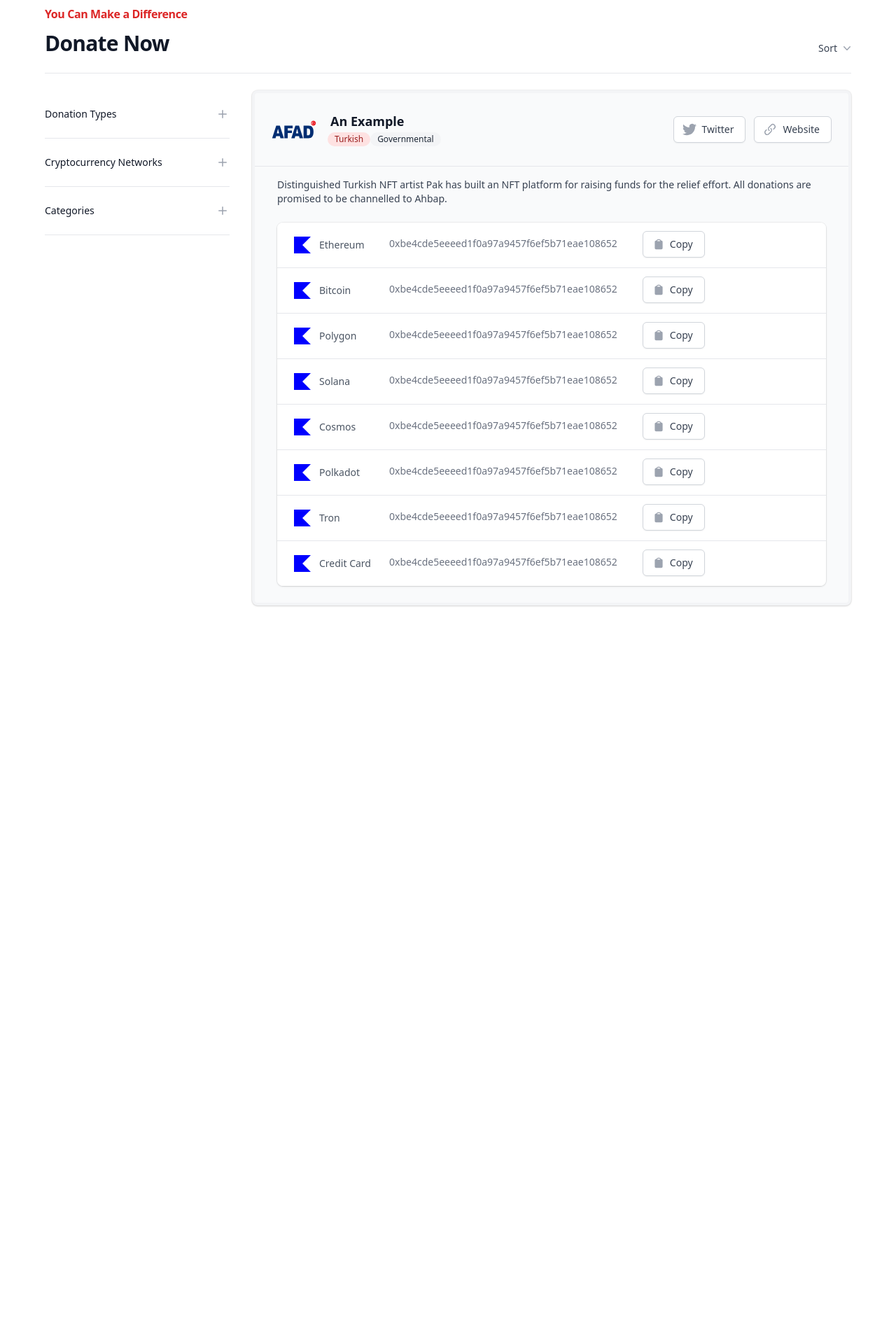
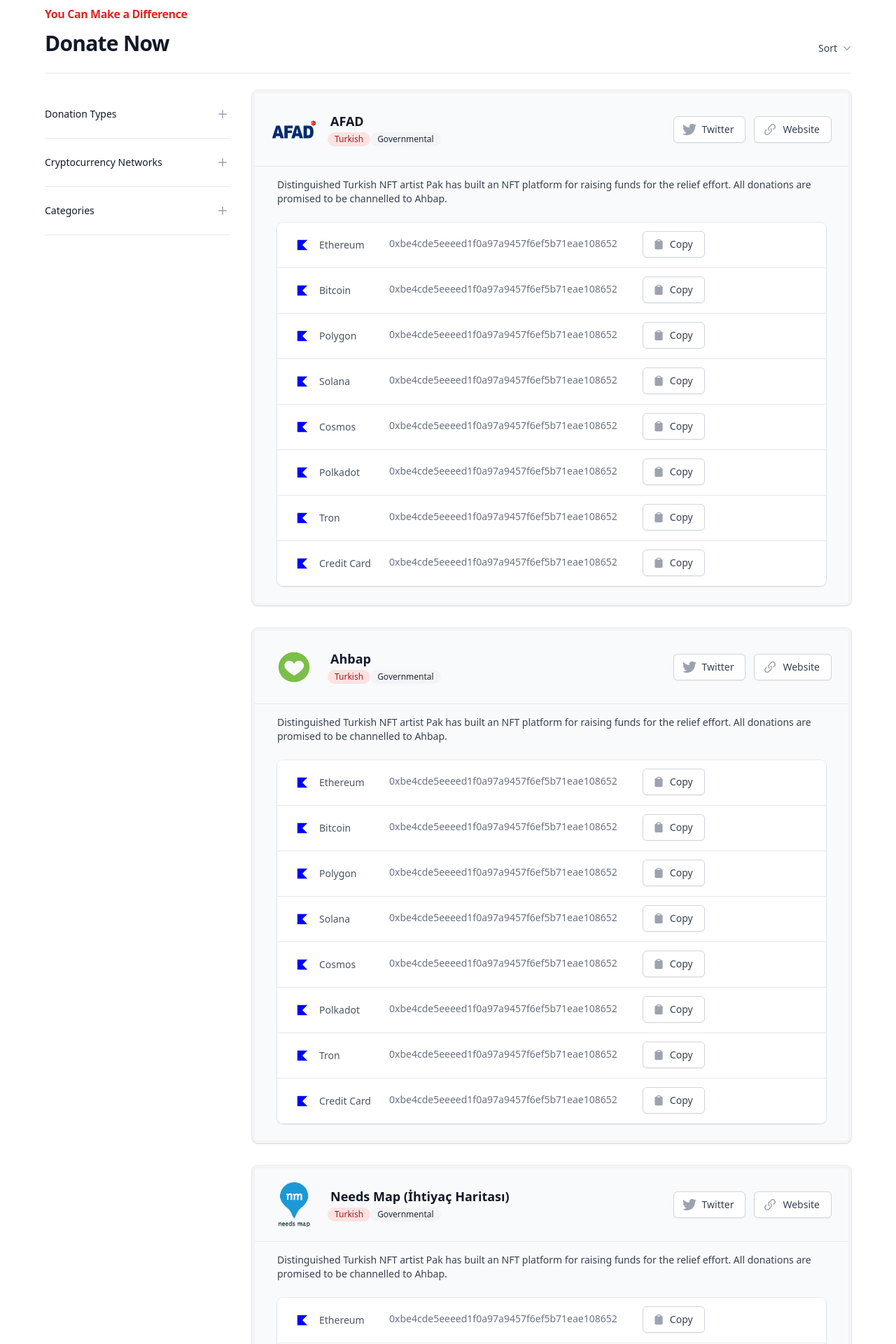
Before and after one commit to neu-fi/turkiye-relief-dao, a Next.js app: page / in a window 1280 px wide. Shown: the part 2020-3940 px from the top of the page at 70% size. Before the commit the page ends 2981 px from the top, so only its background shows below. Built offline with nearby package versions, Linux system fonts and the light colour scheme.

Commit message:
Add placeholder organizations

```diff
--- a/app/Organizations.tsx
+++ b/app/Organizations.tsx
@@ -54,7 +54,7 @@
 //   * Options could have the following: info, warning
 const organizations = [
   {
-    name: 'AFAD (Republic Of Türkiye Ministry Of Interior Disaster And Emergency Management Presidency)',
+    name: 'AFAD',
     description: 'Disaster and Emergency Management Authority, an institution working to prevent disasters and minimize disaster-related damages, plan and coordinate post-disaster response, and promote cooperation among various government agencies.',
     logoUrl: './icons/organizations/afad.svg',
     websiteUrl: 'https://en.afad.gov.tr/',
@@ -131,7 +131,7 @@
   {
     name: 'Needs Map (İhtiyaç Haritası)',
     description: 'An online social platform cooperative based in Türkiye, where individuals and organizations wishing to support those in need can connect',
-    logoUrl: './icons/organizations/needsmap.svg',
+    logoUrl: './icons/organizations/needsmap.png',
     websiteUrl: 'https://www.needsmap.coop/',
     twitterUrl: 'https://twitter.com/ihtiyacharitasi',
     popularity: 1,
@@ -288,18 +288,6 @@
       { id: 'turkish', label: 'Turkish', checked: true },
       { id: 'international', label: 'International', checked: true },
     ],
-  },
-]
-
-const people = [
-  {
-    name: 'Lindsay Walton',
-    title: 'Front-end Developer',
-    department: 'Optimization',
-    email: 'lindsay.walton@example.com',
-    role: 'Member',
-    image:
-      'https://images.unsplash.com/photo-1517841905240-472988babdf9?ixlib=rb-1.2.1&ixid=eyJhcHBfaWQiOjEyMDd9&auto=format&fit=facearea&facepad=2&w=256&h=256&q=80',
   },
 ];
 
@@ -570,22 +558,21 @@
 
               {/* Contents */}
               <div className="lg:col-span-3">
-
-                {/* Add organizations */}
-                <div className="bg-gray-50 sm:rounded-lg border-solid border-4 border-gray-100 shadow ring-1 ring-black ring-opacity-5">
+                {organizations.map((organization) => (
+                  <div className="bg-gray-50 mb-8 sm:rounded-lg border-solid border-4 border-gray-100 shadow ring-1 ring-black ring-opacity-5">
                     <div className="border-b border-gray-200 px-4 py-5 sm:px-6">
                       <div className="-ml-4 -mt-4 flex flex-wrap items-center sm:flex-nowrap grow justify-center">
                         <div className="ml-4 mt-4">
                           <div className="flex items-center">
                             <div className="flex-shrink-0">
                               <img
-                                className="h-16 w-16"
-                                src="./icons/organizations/afad.svg"
+                                className="h-16 w-16 mix-blend-multiply"
+                                src={organization.logoUrl}
                               />
                             </div>
                             <div className="ml-4">
                               <h3 className="text-lg font-semibold ml-1 leading-6 text-gray-900">
-                                An Example
+                                {organization.name}
                               </h3>
                               <p>
                                 <span className="inline-flex items-center rounded-full bg-red-100 px-2.5 py-0.5 text-xs font-medium text-red-800">
@@ -664,10 +651,8 @@
                         </div>
                       </div>
                     </div>
-
-                {/* /End replace */}
-              </div>
-
+                  </div>
+                ))}
               </div>
             </div>
           </section>
```
Also changed, not shown: public/icons/organizations/cause.svg, public/icons/organizations/needsmap.png.
